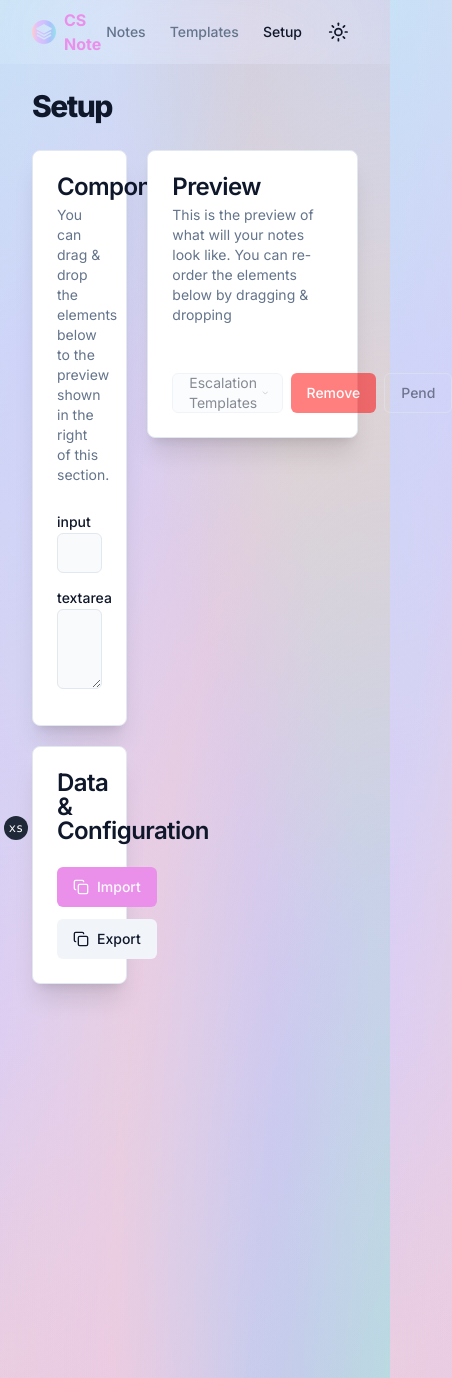
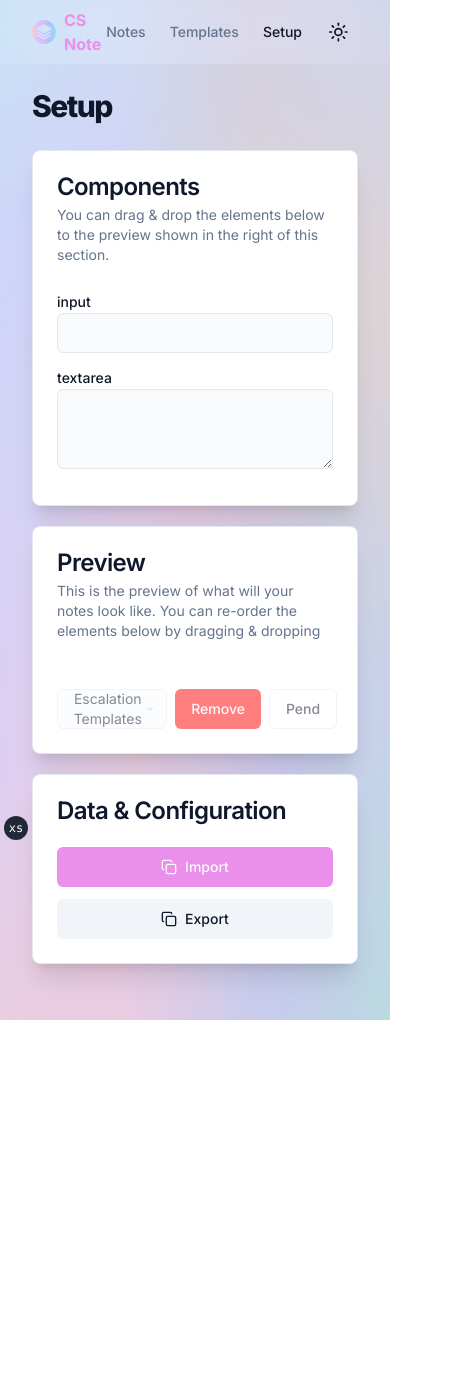
Before and after one commit to aybanooo/cs-note, a Next.js app: page /setup in a window 390 px wide. Shown: the whole page, 452 px wide, since content can reach past the window. After the commit the page ends 1020 px from the top, so only its background shows below. Built offline with nearby package versions, Linux system fonts and the light colour scheme.

Commit message:
issue: fix small screen layout

```diff
--- a/app/page.tsx
+++ b/app/page.tsx
@@ -115,7 +115,10 @@ export default function IndexPage() {
       let d = [...curr];
       let target = d.find(x => x == note);
       if(!target || !target.escalationTemplate) return d;
-      target.escalationTemplate.value = value;
+      if(value)
+        target.escalationTemplate.value = value;
+      else
+        target.escalationTemplate = undefined;
       return d;
     });
   }
@@ -188,7 +191,7 @@ export default function IndexPage() {
     <section className="container grid items-center gap-6 pb-8 pt-6 md:py-10">
       <div className='flex justify-center'>
         <div className='flex flex-col space-y-3 w-full md:w-4/5 lg:w-1/2'>
-          <div className='flex space-x-3'>
+          <div className='flex flex-col sm:flex-row gap-3'>
             <Button className='grow' disabled={!hasEmpty} onClick={RemoveEmpty} variant={'destructive'}><Icons.minus className="mr-2 h-4 w-5" />Remove Empty ({emptyCount} note{notes.length>1 ? 's' : ''})</Button>
             <Button className='grow' onClick={AddNewNote} variant={'secondary'}><Icons.plus className="mr-2 h-4 w-5" />Add New Note ({notes.length} note{notes.length>1 ? 's' : ''})</Button>
             <Button disabled={pending.length == 0} variant={'secondary'} className='text-amber-400' onClick={GetPending}>
--- a/app/setup/page.tsx
+++ b/app/setup/page.tsx
@@ -318,7 +318,7 @@ export default function Page() {
         <div className="">
           <DragDropContext onDragEnd={onDragEnd}>
             <div className="grid grid-cols-6 gap-5">
-              <div className="grid grid-rows-2 grid-cols-1 gap-5 col-span-2">
+              <div className="grid grid-rows-1 md:grid-rows-2 grid-cols-1 gap-5 col-span-6 md:col-span-2">
                 <Card className="col-span-2 h-fit shadow-xl">
                   <CardHeader>
                     <CardTitle>Components</CardTitle>
@@ -380,7 +380,7 @@ export default function Page() {
                     </Droppable>
                   </CardContent>
                 </Card>
-                <Card className="w-full shadow-xl h-fit col-span-2">
+                <Card className="hidden md:block w-full shadow-xl h-fit col-span-2">
                   <CardHeader>
                       <CardTitle>Data & Configuration</CardTitle>
                       {/* <CardDescription>This is the preview of what will your notes look like. You can re-order the elements below by dragging & dropping</CardDescription> */}
@@ -394,7 +394,7 @@ export default function Page() {
                     </CardContent>
                 </Card>
               </div>
-              <Card className="col-span-4 h-fit shadow-xl">
+              <Card className="col-span-6 md:col-span-4 h-fit shadow-xl">
                 <CardHeader>
                   <CardTitle>Preview</CardTitle>
                   <CardDescription>This is the preview of what will your notes look like. You can re-order the elements below by dragging & dropping</CardDescription>
@@ -459,6 +459,19 @@ export default function Page() {
                   <Button variant="outline">Pend</Button>
                 </CardFooter>
               </Card>
+              <Card className="block md:hidden w-full shadow-xl h-fit col-span-6">
+                  <CardHeader>
+                      <CardTitle>Data & Configuration</CardTitle>
+                      {/* <CardDescription>This is the preview of what will your notes look like. You can re-order the elements below by dragging & dropping</CardDescription> */}
+                    </CardHeader>
+                    <CardContent>
+                      <div className="grid gap-3">
+                        <Input ref={upload} onChange={e=> OnFileUpload(e.target.files)} className="hidden" id="picture" type="file" />
+                        <Button onClick={Import}><Icons.copy className='h-4 w-4 mr-2' />Import</Button>
+                        <Button onClick={Export} variant={"secondary"}><Icons.copy className='h-4 w-4 mr-2' />Export</Button>
+                      </div>
+                    </CardContent>
+                </Card>
             </div>
           </DragDropContext>
         </div>
```
